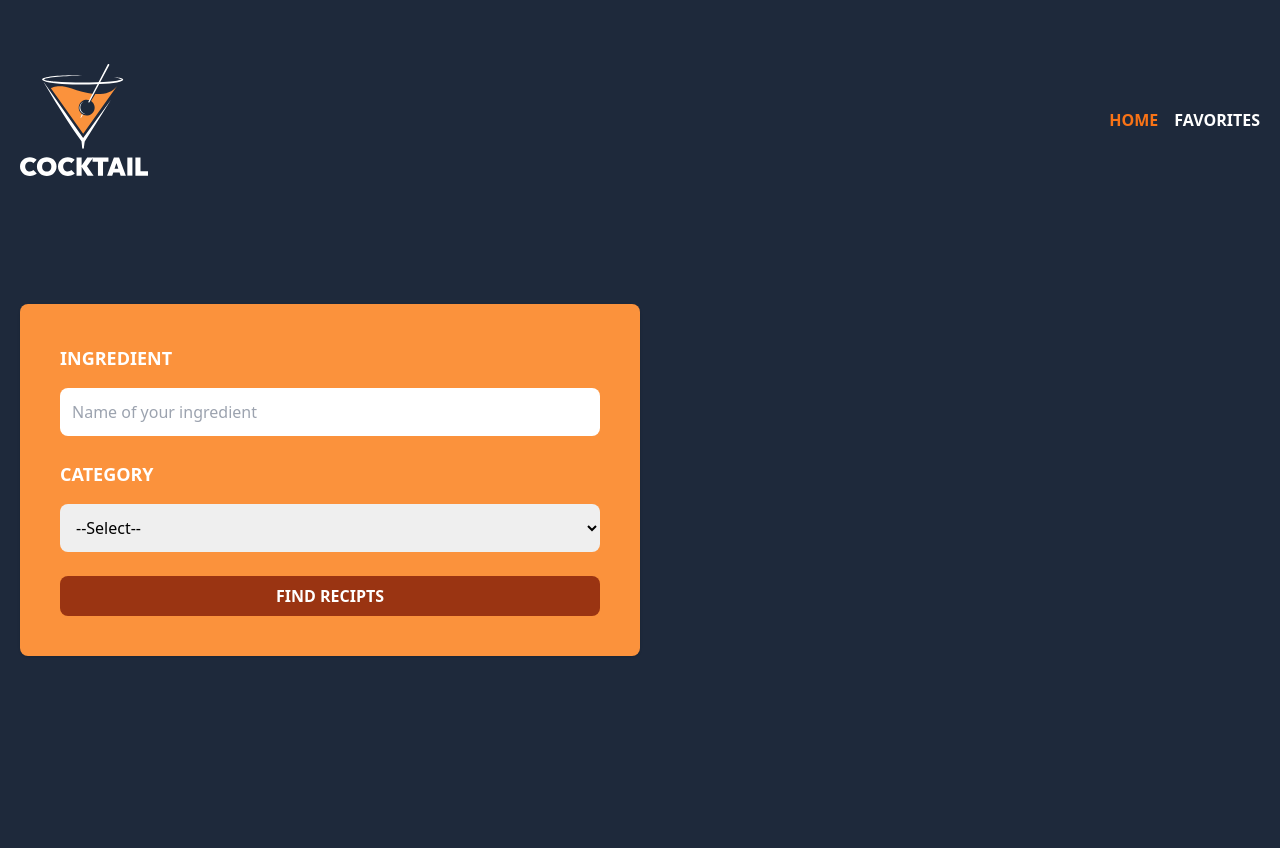
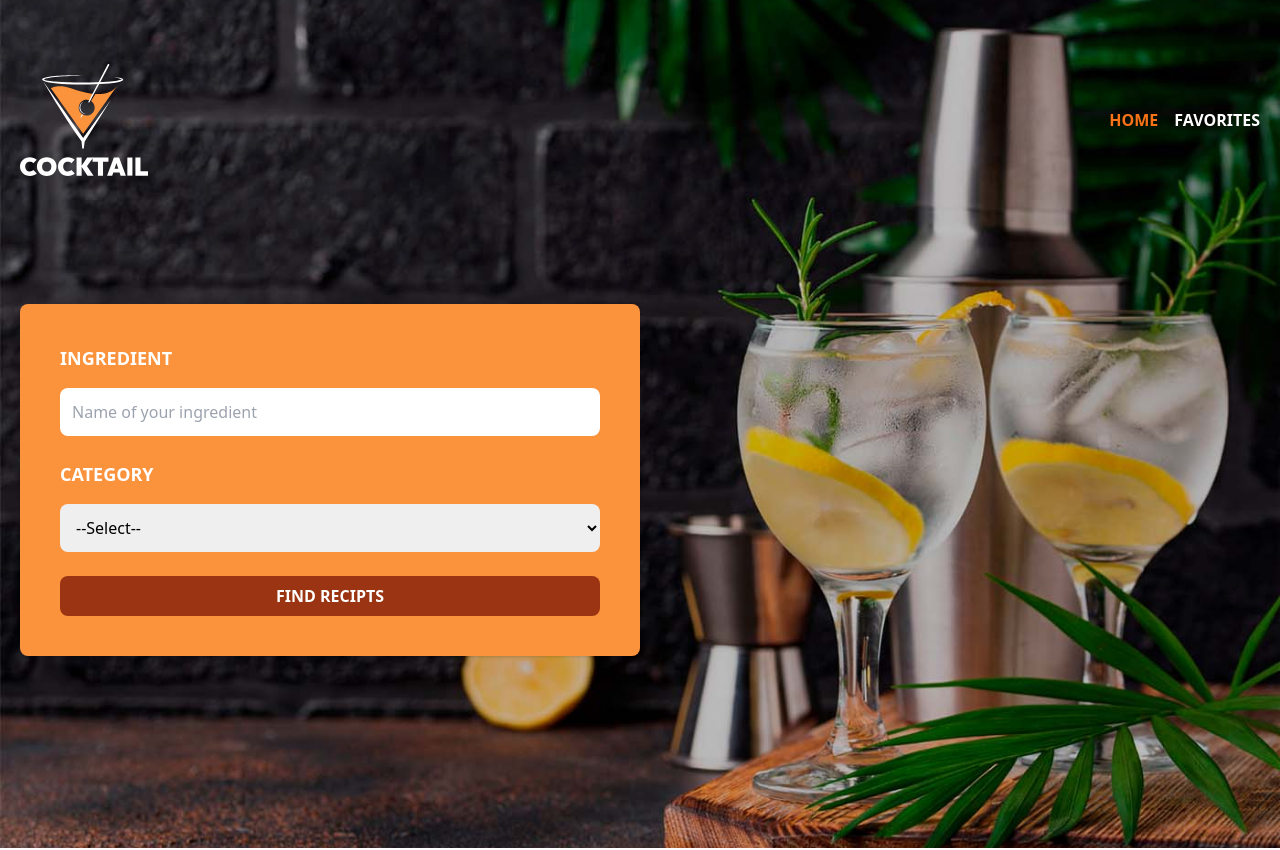
Before and after one commit to Emmanuelcik/beverage-book, a React (Vite) app: page / in a window 1280 px wide. Shown: the top 850 px of the page. Built offline with nearby package versions, Linux system fonts and the light colour scheme.

Commit message:
home page background

```diff
--- a/src/components/Header.tsx
+++ b/src/components/Header.tsx
@@ -5,7 +5,9 @@
   const { pathname } = useLocation();
   const isHome = useMemo(() => pathname === "/", [pathname]);
   return (
-    <header className="bg-slate-800">
+    <header
+      className={isHome ? "bg-header bg-center bg-cover" : "bg-slate-800"}
+    >
       <div className="mx-auto container px-5 py-16">
         <div className="flex justify-between items-center">
           <div>
--- a/tailwind.config.js
+++ b/tailwind.config.js
@@ -2,7 +2,11 @@
 export default {
   content: ["./index.html", "./src/**/*.{js,ts,jsx,tsx}"],
   theme: {
-    extend: {},
+    extend: {
+      backgroundImage: {
+        header: "url('/bg.jpg')",
+      },
+    },
   },
   plugins: [],
 };
```
